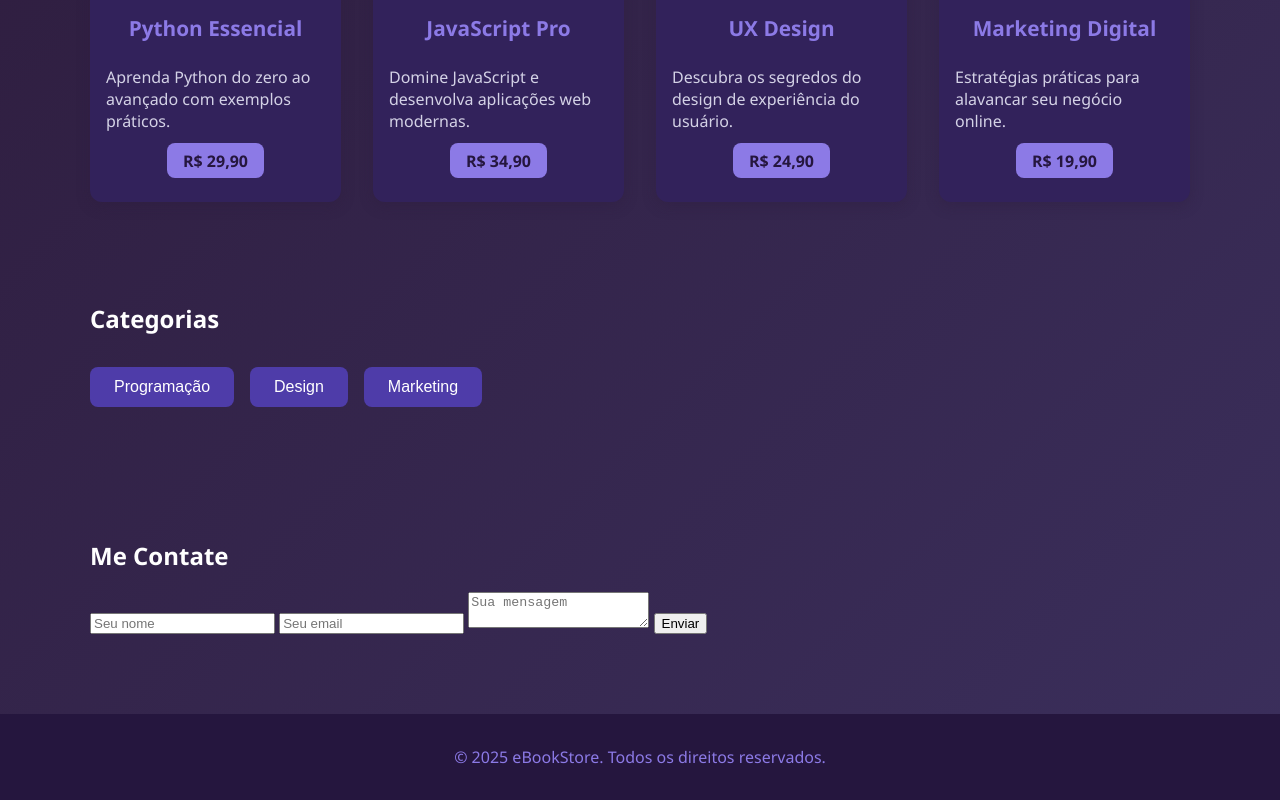
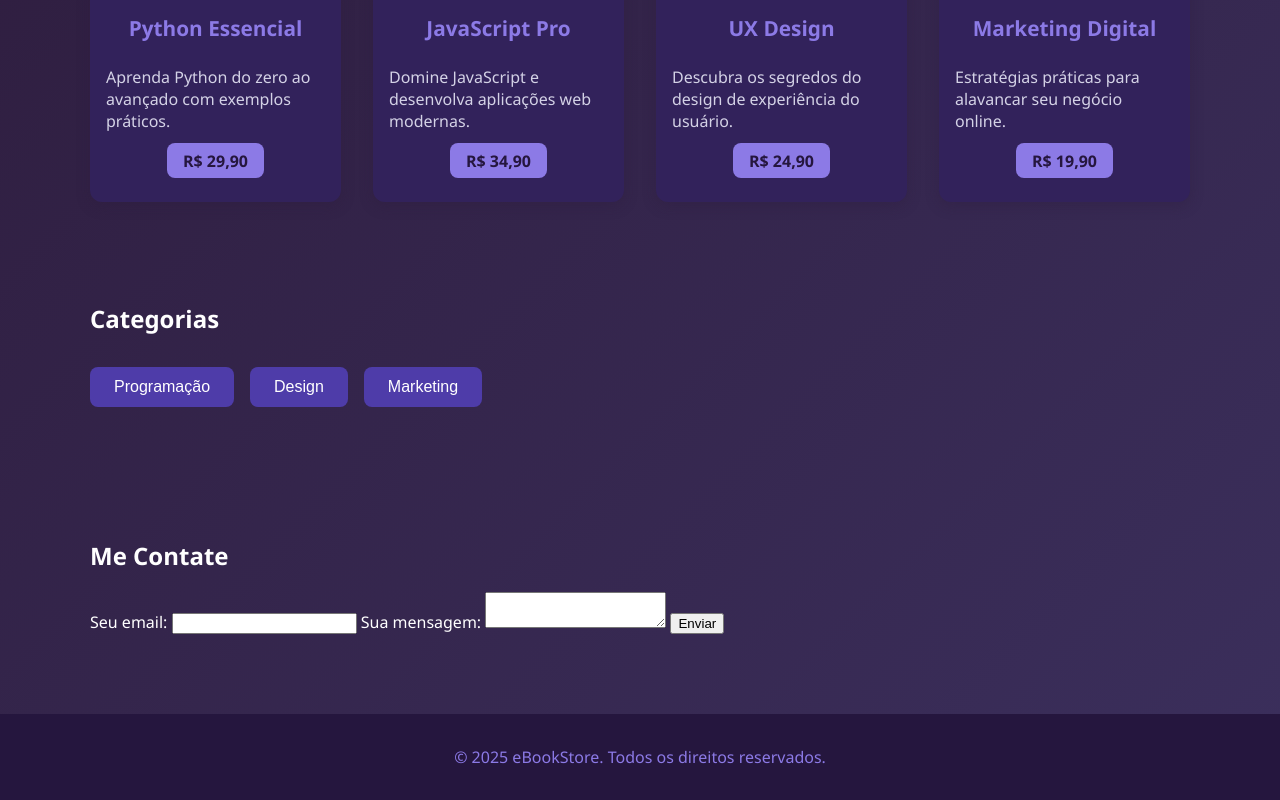
Before and after one commit to safplol/teste123, a plain HTML site: page index.html in a window 1280 px wide. Shown: the part 513-1313 px from the top of the page. Drawn offline with nearby package versions, Linux system fonts and the light colour scheme.

Commit message:
Add files via upload

```diff
--- a/index.html
+++ b/index.html
@@ -110,11 +110,16 @@
         <section id="contato" class="section">
             <h1>Me Contate</h1>
             <form action="https://formspree.io/f/xldbookr" method="POST">
-                <input type="text" name="nome" placeholder="Seu nome" required>
-                <input type="email" name="email" placeholder="Seu email" required>
-                <textarea name="mensagem" placeholder="Sua mensagem" required></textarea>
-                <button type="submit">Enviar</button>
-            </form>
+  <label>
+    Seu email:
+    <input type="email" name="email" required>
+  </label>
+  <label>
+    Sua mensagem:
+    <textarea name="message" required></textarea>
+  </label>
+  <button type="submit">Enviar</button>
+</form>
             <div id="contato-msg"></div>
         </section>
     </main>
```
